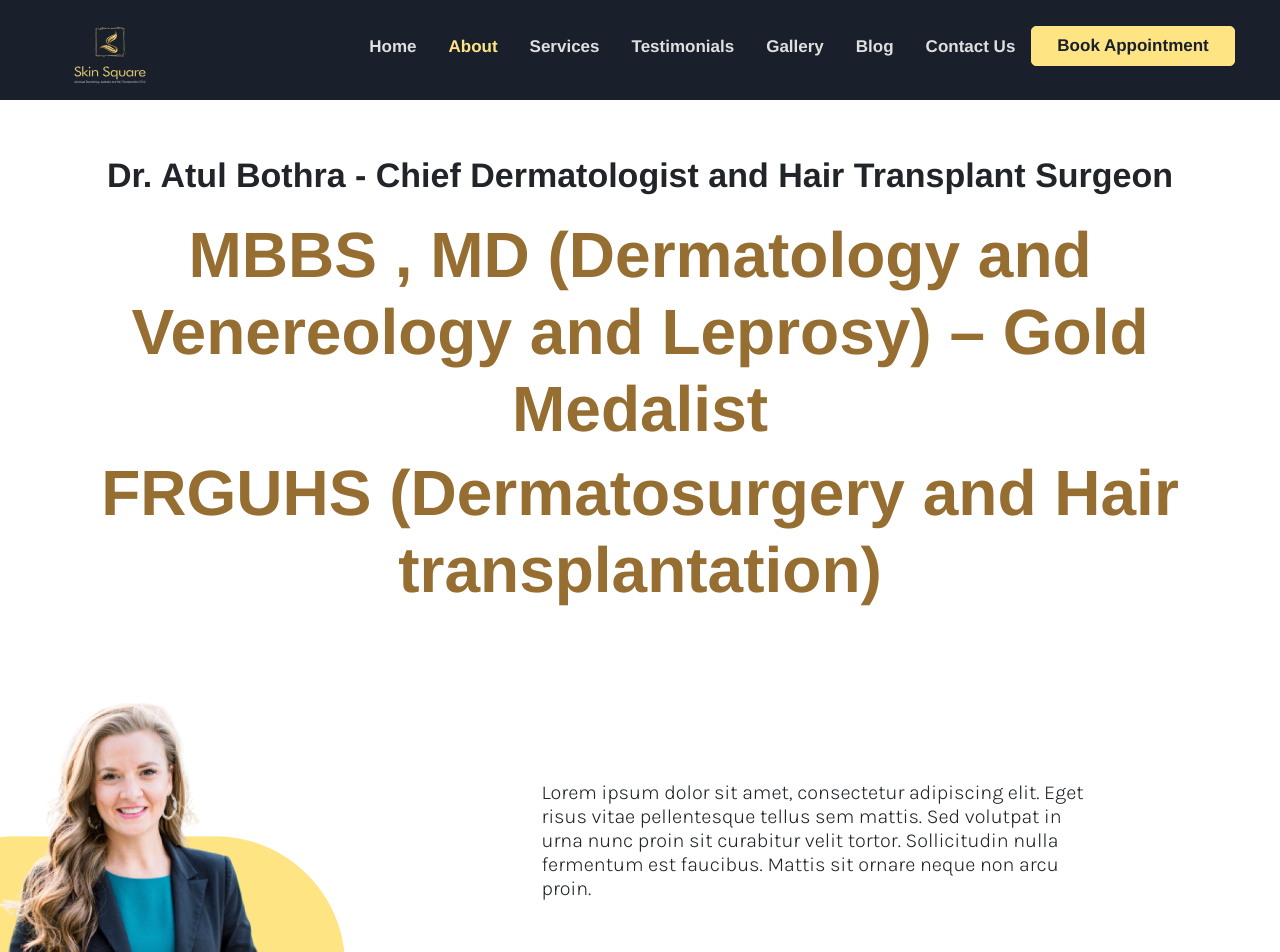
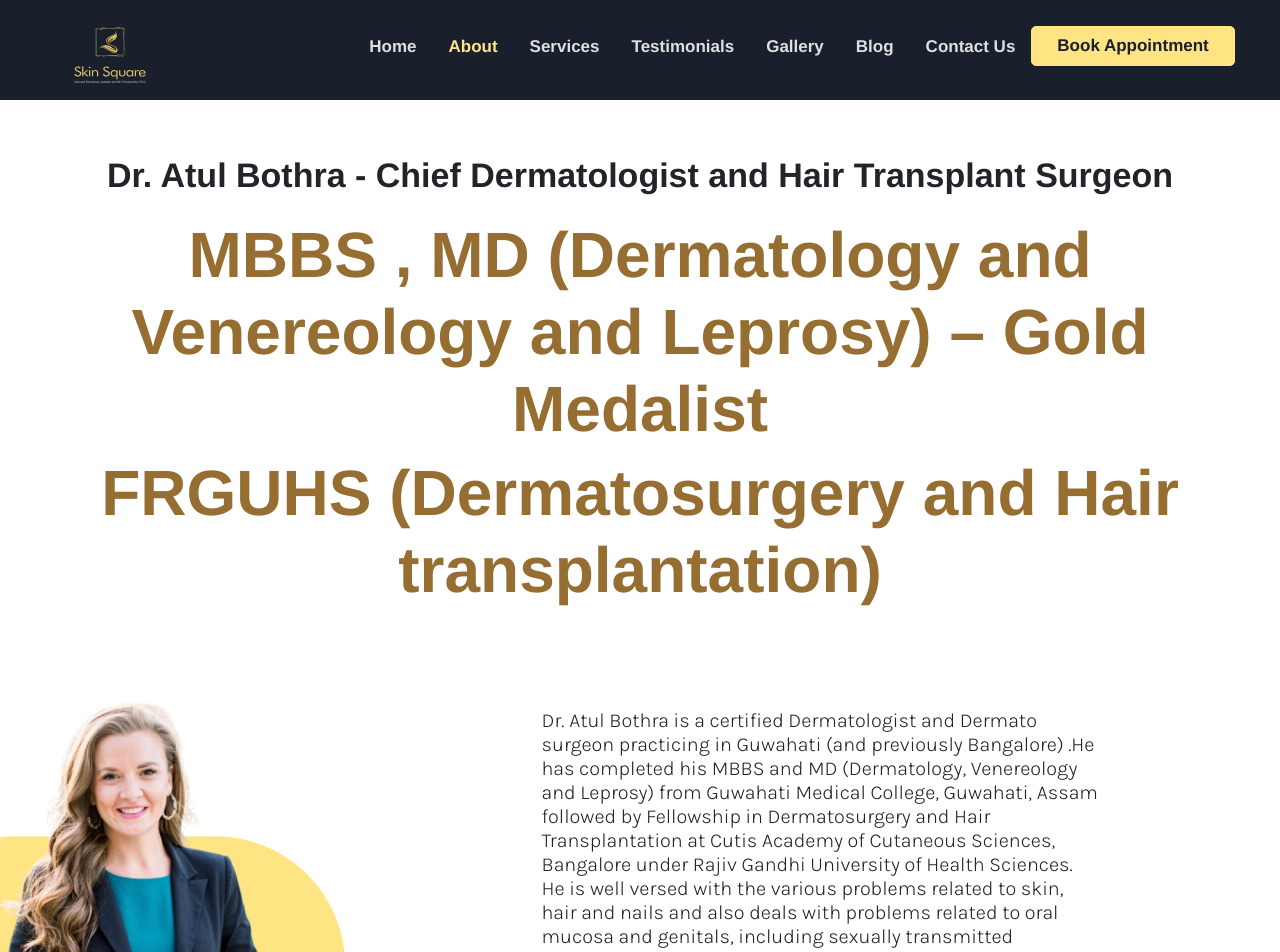
Before and after one commit to byneInfo/SkinWeb, a React (Create React App) app: page /about in a window 1280 px wide. Shown: the top 952 px of the page. Built offline with nearby package versions, Linux system fonts and the light colour scheme; no server answers.

Commit message:
Update index.js

```diff
--- a/src/components/About/index.js
+++ b/src/components/About/index.js
@@ -18,11 +18,12 @@ function About() {
 
             <h5 >
 
-                Lorem ipsum dolor sit amet, consectetur adipiscing elit. Eget
-                risus vitae pellentesque tellus sem mattis. Sed volutpat in
-                urna nunc proin sit curabitur velit tortor. Sollicitudin nulla
-                fermentum est faucibus. Mattis sit ornare neque non arcu
-                proin.
+                Dr. Atul Bothra is a certified Dermatologist and Dermato surgeon practicing in
+                  Guwahati (and previously Bangalore) .He has completed his MBBS and MD (Dermatology,
+             Venereology and Leprosy) from Guwahati Medical College, Guwahati, Assam  followed by Fellowship
+                in Dermatosurgery and Hair Transplantation at Cutis Academy of Cutaneous Sciences, Bangalore
+            under Rajiv Gandhi University of Health Sciences. He is well versed with the various problems related to skin,
+              hair and nails and also deals with problems related to oral mucosa and genitals, including sexually transmitted diseases.
             </h5><br/><br/>
             <h5 >
 
```
